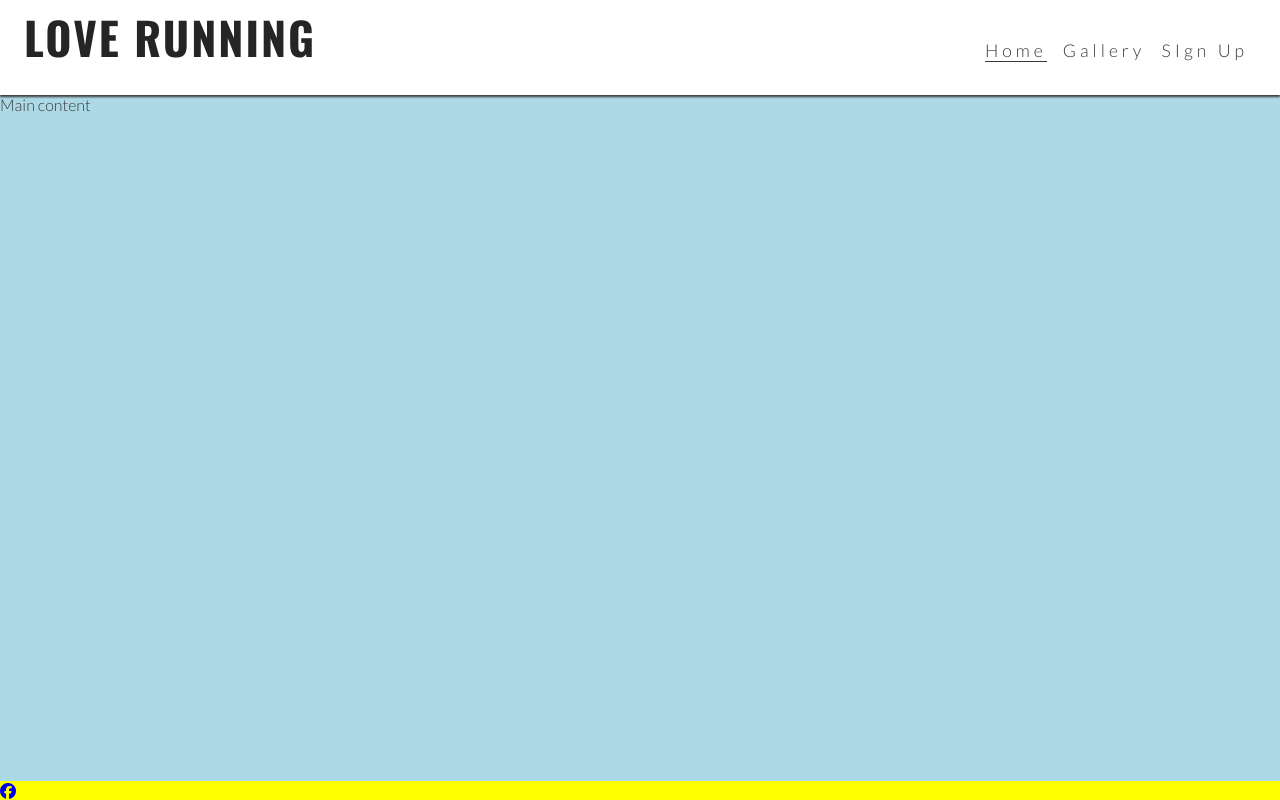
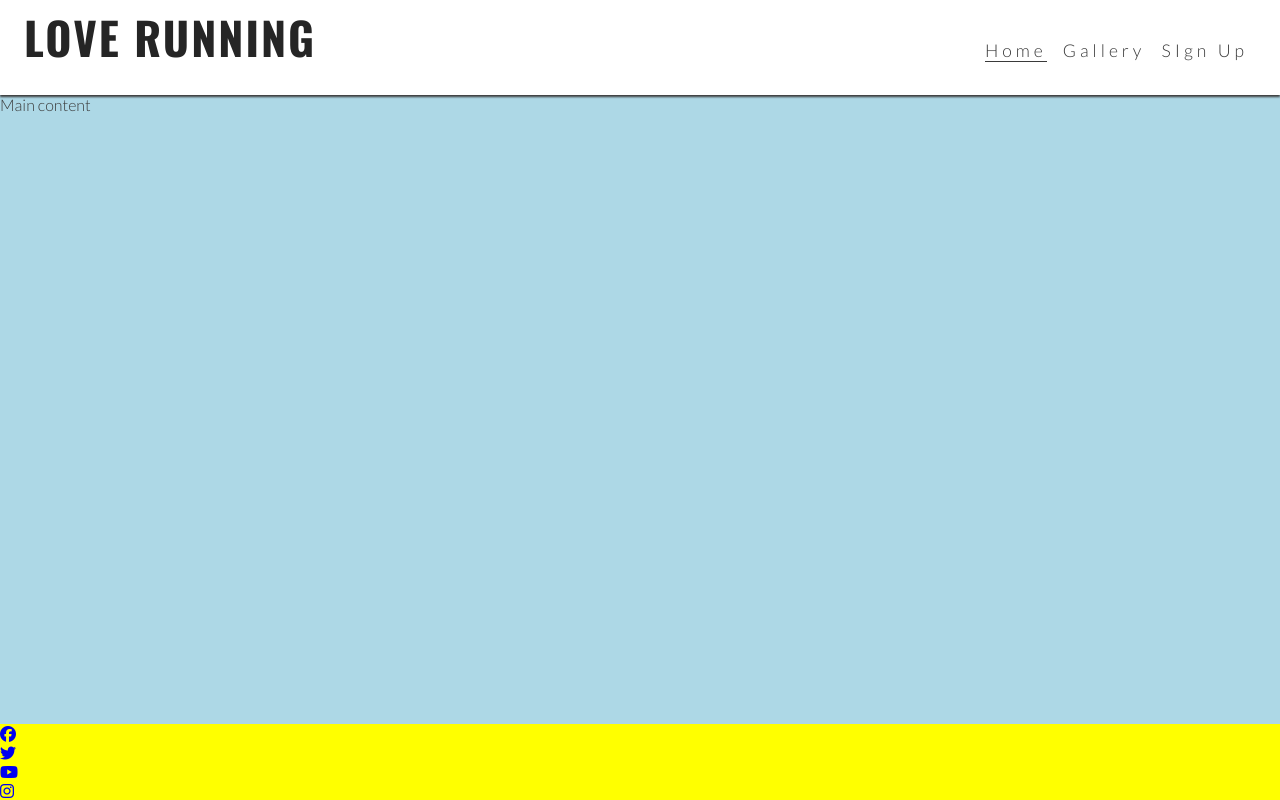
Before and after one commit to kinguiii/love-running, a plain HTML site: page index.html in a window 1280 px wide. Drawn offline with nearby package versions, Linux system fonts and the light colour scheme; a web font is replaced by a local one.

Commit message:
add all footer icons and burger icon for nav bar

```diff
--- a/index.html
+++ b/index.html
@@ -26,7 +26,7 @@
             <h1 id="logo">Love Running</h1>
         </a>
         <input type="checkbox" id="nav-toggle" name="nav-toggle">
-        <label for="nav-toggle" class="nav-toggle-lable">x</label>
+        <label for="nav-toggle" class="nav-toggle-lable"><i class="fa-solid fa-bars"></i></label>
         <nav>
             <ul id="menu">
                 <li><a href="" class="active">Home</a></li>
@@ -46,6 +46,18 @@
                 <a href="https://www.facebook.com" target="_blank"
                     aria-label="Visit our Facebook page (Opens on a new tab)"><i class="fa-brands fa-facebook"></i></a>
             </li>
+            <li>
+                <a href="https://www.twitter.com" target="_blank"
+                    aria-label="Visit our Facebook page (Opens on a new tab)"><i class="fa-brands fa-twitter"></i></i></a>
+            </li>
+            <li>
+                <a href="https://www.youtube.com" target="_blank"
+                    aria-label="Visit our Facebook page (Opens on a new tab)"><i class="fa-brands fa-youtube"></i></a>
+            </li>
+            <li>
+                <a href="https://www.instagram.com" target="_blank"
+                    aria-label="Visit our Facebook page (Opens on a new tab)"><i class="fa-brands fa-instagram"></i></a>
+            </li>
         </ul>
     </footer>
 
```
